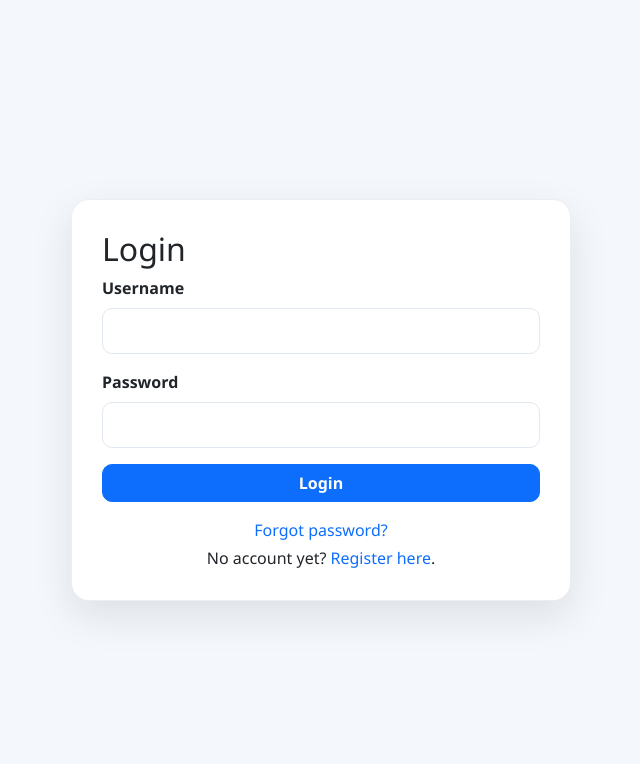
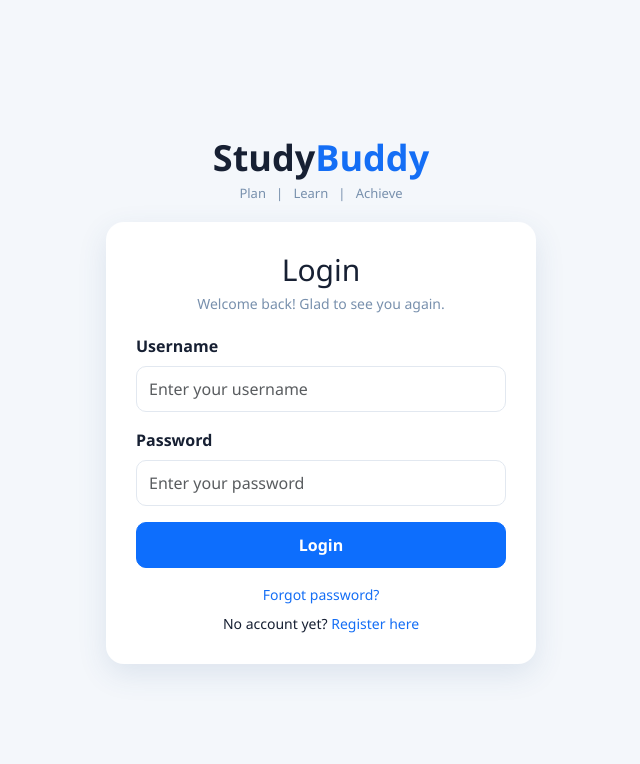
Before and after one commit to mavijaykhanna358-tech/studybuddy, a Django app: page /login/ in a window 1280 px wide. Shown: the top 764 px of the page, without its empty margins (319-959 px from the left). Run offline with Django 5.2, Linux system fonts and the light colour scheme.

Commit message:
Improve login page design

```diff
--- a/templates/users/login.html
+++ b/templates/users/login.html
@@ -1,23 +1,214 @@
 {% extends 'base.html' %}
 
 {% block content %}
-<div class="card auth-card">
+
+<style>
+    .login-page {
+        min-height: calc(100vh - 70px);
+        display: flex;
+        justify-content: center;
+        align-items: center;
+        padding: 20px 15px;
+    }
+
+    .login-wrapper {
+        width: 100%;
+        max-width: 430px;
+    }
+
+    .brand {
+        text-align: center;
+        margin-bottom: 18px;
+    }
+
+    .brand h1 {
+        margin: 0;
+        font-size: 36px;
+        font-weight: 700;
+        color: #172033;
+    }
+
+    .brand h1 span {
+        color: #146ef5;
+    }
+
+    .brand p {
+        margin: 5px 0 0;
+        color: #7890ad;
+        font-size: 13px;
+    }
+
+    .login-card {
+        background: white;
+        border-radius: 18px;
+        padding: 30px;
+        box-shadow: 0 10px 30px rgba(50, 90, 140, 0.12);
+    }
+
+    .login-card h2 {
+        text-align: center;
+        margin-bottom: 5px;
+        font-size: 30px;
+        color: #172033;
+    }
+
+    .welcome {
+        text-align: center;
+        color: #7890ad;
+        font-size: 14px;
+        margin-bottom: 20px;
+    }
+
+    .form-label {
+        font-weight: 600;
+    }
+
+    .form-control {
+        height: 46px;
+        border-radius: 10px;
+    }
+
+    .login-btn {
+        height: 46px;
+        border-radius: 10px;
+        font-weight: 600;
+    }
+
+    .login-links {
+        text-align: center;
+        margin-top: 16px;
+        font-size: 14px;
+    }
+
+    .login-links a {
+        color: #146ef5;
+        text-decoration: none;
+    }
+
+    .login-links a:hover {
+        text-decoration: underline;
+    }
+
+    @media (max-width: 576px) {
+        .login-page {
+            min-height: calc(100dvh - 70px);
+            padding: 15px 12px;
+        }
+
+        .brand {
+            margin-bottom: 12px;
+        }
+
+        .brand h1 {
+            font-size: 31px;
+        }
+
+        .brand p {
+            font-size: 11px;
+        }
+
+        .login-card {
+            padding: 22px 20px;
+        }
+
+        .login-card h2 {
+            font-size: 27px;
+        }
+
+        .welcome {
+            margin-bottom: 15px;
+        }
+    }
+</style>
+
+
+<div class="login-page">
+
+    <div class="login-wrapper">
+
+        <div class="brand">
+            <h1>Study<span>Buddy</span></h1>
+            <p>Plan &nbsp; | &nbsp; Learn &nbsp; | &nbsp; Achieve</p>
+        </div>
+
+
+        <div class="login-card">
+
             <h2>Login</h2>
+
+            <p class="welcome">
+                Welcome back! Glad to see you again.
+            </p>
+
+            {% if form.errors %}
+                <div class="alert alert-danger">
+                    Invalid username or password.
+                </div>
+            {% endif %}
+
             <form method="post" class="row g-3">
+
                 {% csrf_token %}
+
                 <div class="col-12">
-            <label class="form-label">Username</label>
-            <input type="text" name="username" class="form-control" required>
+                    <label for="id_username" class="form-label">
+                        Username
+                    </label>
+
+                    <input
+                        type="text"
+                        name="username"
+                        id="id_username"
+                        class="form-control"
+                        placeholder="Enter your username"
+                        required>
                 </div>
+
                 <div class="col-12">
-            <label class="form-label">Password</label>
-            <input type="password" name="password" class="form-control" required>
+                    <label for="id_password" class="form-label">
+                        Password
+                    </label>
+
+                    <input
+                        type="password"
+                        name="password"
+                        id="id_password"
+                        class="form-control"
+                        placeholder="Enter your password"
+                        required>
                 </div>
+
                 <div class="col-12">
-            <button type="submit" class="btn btn-primary w-100">Login</button>
+                    <button
+                        type="submit"
+                        class="btn btn-primary login-btn w-100">
+                        Login
+                    </button>
                 </div>
+
             </form>
-    <p class="mt-3 mb-1 text-center"><a href="{% url 'password_reset' %}">Forgot password?</a></p>
-    <p class="text-center mb-0">No account yet? <a href="{% url 'register' %}">Register here</a>.</p>
+
+            <div class="login-links">
+
+                <p class="mb-2">
+                    <a href="{% url 'password_reset' %}">
+                        Forgot password?
+                    </a>
+                </p>
+
+                <p class="mb-0">
+                    No account yet?
+                    <a href="{% url 'register' %}">
+                        Register here
+                    </a>
+                </p>
+
             </div>
+
+        </div>
+
+    </div>
+
+</div>
+
 {% endblock %}
```
Also changed, not shown: db.sqlite3. Lines whose indentation alone changed are shown as unchanged.
